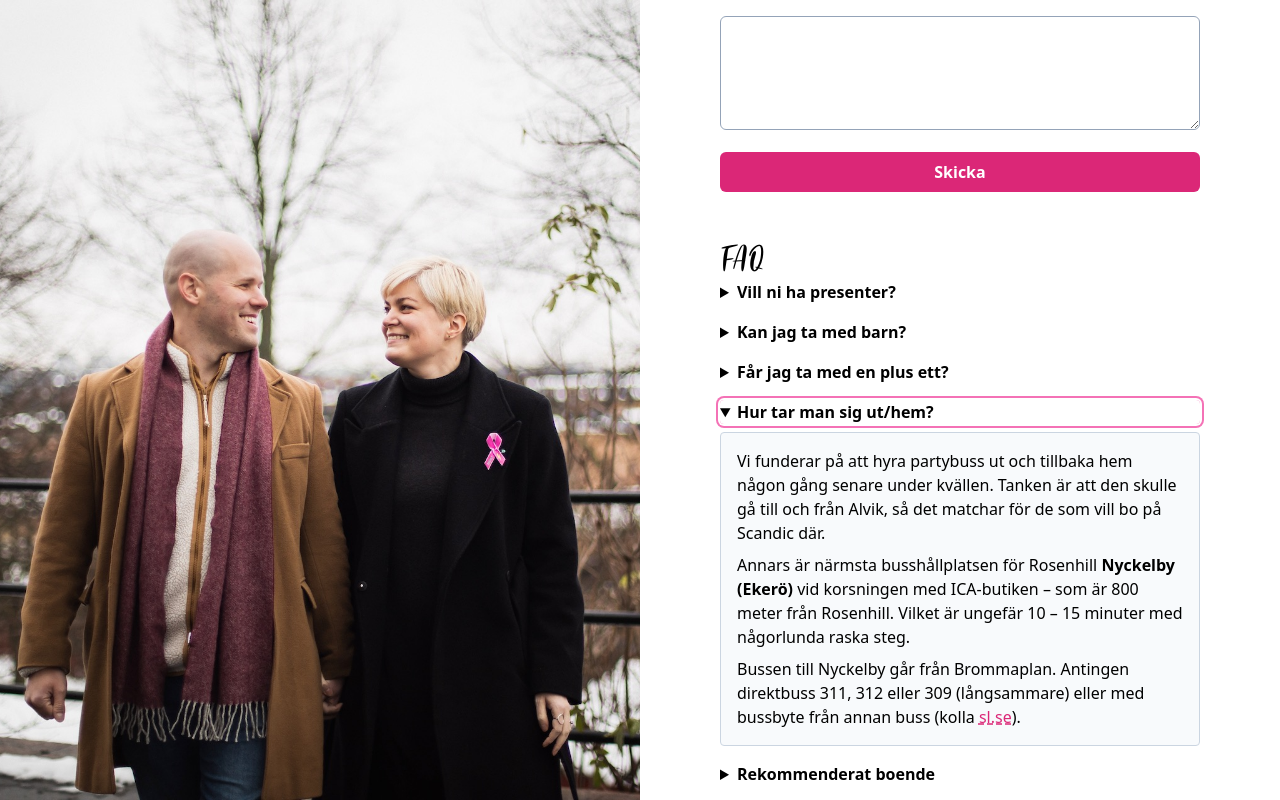
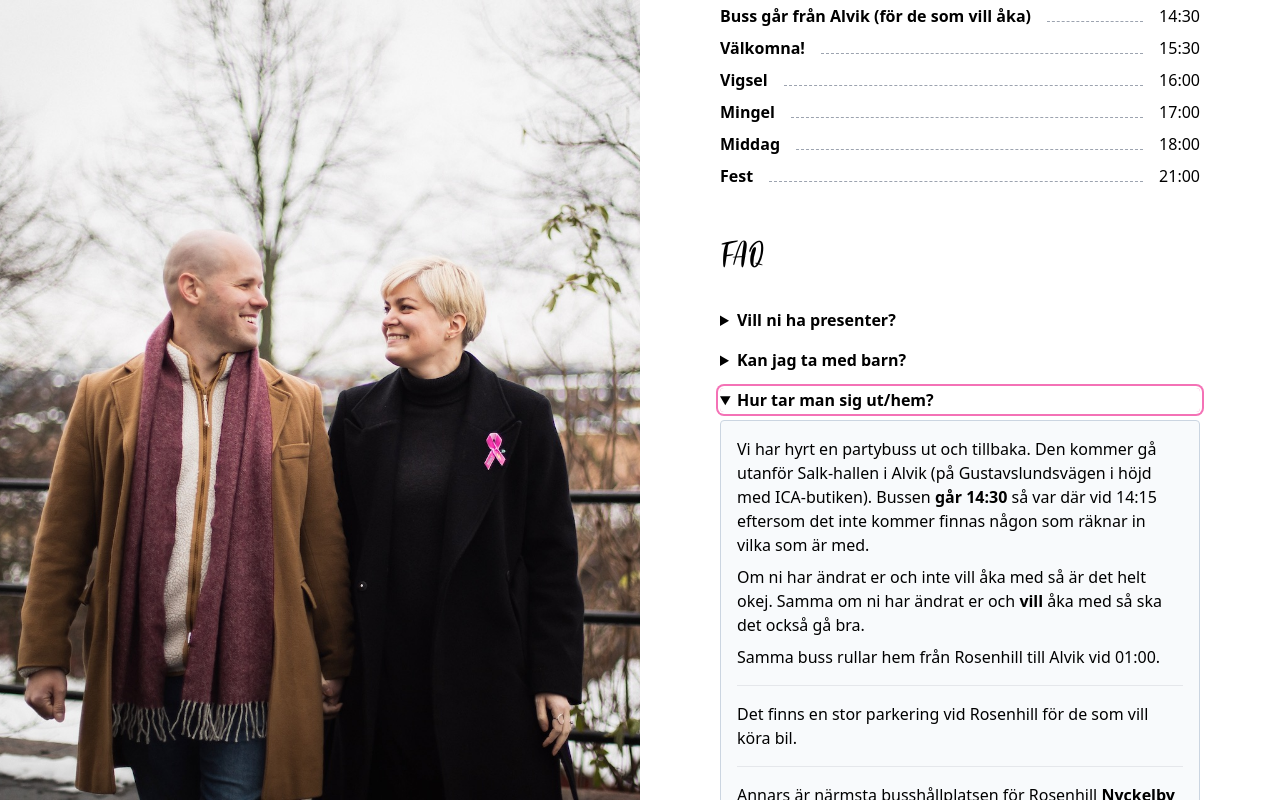
Before and after one commit to believer/rickard-och-jessica, a Next.js app: page / in a window 1280 px wide. Both pictures are taken after a click on the heading "Hur tar man sig ut/hem?". Built offline with nearby package versions, Linux system fonts and the light colour scheme.

Commit message:
chore: update information and remove OSA

```diff
--- a/app/components/FAQ.tsx
+++ b/app/components/FAQ.tsx
@@ -1,6 +1,6 @@
 const questions = [
   {
-    title: "Vill ni ha presenter?",
+    title: 'Vill ni ha presenter?',
     answer: (
       <>
         <p>
@@ -9,21 +9,21 @@ const questions = [
         </p>
         <p>
           Om ni ändå vill ge oss något så kan ni göra det genom att skänka till
-          en framtida bröllopsresa. Ni kan göra det genom att swisha till{" "}
+          en framtida bröllopsresa. Ni kan göra det genom att swisha till{' '}
           <a
             className="underline decoration-dashed decoration-pink-600 text-pink-600"
             href="#contact"
           >
             brudparet
-          </a>{" "}
-          eller genom att betala in på 9273-257 851 7 (ICA Banken).{" "}
+          </a>{' '}
+          eller genom att betala in på 9273-257 851 7 (ICA Banken).{' '}
           <span className="text-red-500">♥</span>
         </p>
       </>
     ),
   },
   {
-    title: "Kan jag ta med barn?",
+    title: 'Kan jag ta med barn?',
     answer: (
       <>
         <p>
@@ -41,32 +41,39 @@ const questions = [
     ),
   },
   {
-    title: "Får jag ta med en plus ett?",
-    answer: (
-      <p>
-        Alla som inte har blivit bjudna som ett par på inbjudningskuvertet får
-        ta med en plus ett. <span className="text-red-500">♥</span>
-      </p>
-    ),
-  },
-  {
-    title: "Hur tar man sig ut/hem?",
+    title: 'Hur tar man sig ut/hem?',
     answer: (
       <>
         <p>
-          Vi funderar på att hyra partybuss ut och tillbaka hem någon gång
-          senare under kvällen. Tanken är att den skulle gå till och från Alvik,
-          så det matchar för de som vill bo på Scandic där.
+          Vi har hyrt en partybuss ut och tillbaka. Den kommer gå utanför
+          Salk-hallen i Alvik (på Gustavslundsvägen i höjd med ICA-butiken).
+          Bussen <strong className="font-semibold">går 14:30</strong> så var där
+          vid 14:15 eftersom det inte kommer finnas någon som räknar in vilka
+          som är med.
         </p>
         <p>
-          Annars är närmsta busshållplatsen för Rosenhill{" "}
+          Om ni har ändrat er och inte vill åka med så är det helt okej. Samma
+          om ni har ändrat er och{' '}
+          <strong className="font-semibold">vill</strong> åka med så ska det
+          också gå bra.
+        </p>
+        <p className="font-medium">
+          Samma buss rullar hem från Rosenhill till Alvik vid 01:00.
+        </p>
+        <hr className="!my-4" />
+        <p>
+          Det finns en stor parkering vid Rosenhill för de som vill köra bil.
+        </p>
+        <hr className="!my-4" />
+        <p>
+          Annars är närmsta busshållplatsen för Rosenhill{' '}
           <strong className="font-semibold">Nyckelby (Ekerö)</strong> vid
           korsningen med ICA-butiken – som är 800 meter från Rosenhill. Vilket
           är ungefär 10 – 15 minuter med någorlunda raska steg.
         </p>
         <p>
           Bussen till Nyckelby går från Brommaplan. Antingen direktbuss 311, 312
-          eller 309 (långsammare) eller med bussbyte från annan buss (kolla{" "}
+          eller 309 (långsammare) eller med bussbyte från annan buss (kolla{' '}
           <a
             href="https://sl.se/"
             className="underline decoration-dashed decoration-pink-600 text-pink-600"
@@ -79,11 +86,11 @@ const questions = [
     ),
   },
   {
-    title: "Rekommenderat boende",
+    title: 'Rekommenderat boende',
     answer: (
       <p>
         Det finns ingen möjlighet att bo kvar på plats. Om man vill bo på hotell
-        efter så rekommenderar vi{" "}
+        efter så rekommenderar vi{' '}
         <a
           href="https://www.scandichotels.se/hotell/sverige/stockholm/scandic-alvik"
           target="_blank"
@@ -95,13 +102,45 @@ const questions = [
       </p>
     ),
   },
-];
+  {
+    title: 'Ta kort under vigseln',
+    answer: (
+      <p>
+        Vi vill att ni ska kunna njuta fullt av ceremonin så skippa gärna
+        mobiler och kameror under vigseln. En professionell fotograf är på
+        plats, så det kommer finnas gott om bilder efter.
+      </p>
+    ),
+  },
+  {
+    title: 'Vad ska vi dansa till för musik',
+    answer: (
+      <p>
+        Vi har skapat en{' '}
+        <a
+          href="https://open.spotify.com/playlist/2PClxNyk3NsOufQFMRTOZX?si=tJ-PECsDQz-94nhI_15Olw&pt=7c7c53d1916cf6c36d0675df2eda5eea"
+          className="underline decoration-dashed decoration-pink-600 text-pink-600"
+        >
+          delad lista i Spotify
+        </a>{' '}
+        där ni kan lägga in låtar. Hjälp oss skapa den ultimata partylistan! Om
+        du inte kommer åt den,{' '}
+        <a
+          href="#contact"
+          className="underline decoration-dashed decoration-pink-600 text-pink-600"
+        >
+          hör av dig.
+        </a>
+      </p>
+    ),
+  },
+]
 
 export function FAQ() {
   return (
     <>
       <h2 className="text-4xl font-cursive mt-8 md:mt-12">FAQ</h2>
-      <div className="space-y-4">
+      <div className="space-y-4 mt-8">
         {questions.map((question) => (
           <details key={question.title}>
             <summary className="cursor-pointer font-semibold focus:outline-none ring-2 rounded ring-offset-2 ring-offset-white ring-white transition-all focus:ring-pink-400">
@@ -114,5 +153,5 @@ export function FAQ() {
         ))}
       </div>
     </>
-  );
+  )
 }
--- a/app/page.tsx
+++ b/app/page.tsx
@@ -1,41 +1,41 @@
-import Image from "next/image";
-import rickJess from "./rickjess.jpg";
-import { OSA } from "./components/OSA";
-import { FAQ } from "./components/FAQ";
+import Image from 'next/image'
+import rickJess from './rickjess.jpg'
+import { FAQ } from './components/FAQ'
 
 const times = [
-  { title: "Välkomna!", time: "15:30" },
-  { title: "Vigsel", time: "16:00" },
-  { title: "Mingel", time: "17:00" },
-  { title: "Middag", time: "18:00" },
-  { title: "Fest", time: "21:00" },
-];
+  { title: 'Buss går från Alvik (för de som vill åka)', time: '14:30' },
+  { title: 'Välkomna!', time: '15:30' },
+  { title: 'Vigsel', time: '16:00' },
+  { title: 'Mingel', time: '17:00' },
+  { title: 'Middag', time: '18:00' },
+  { title: 'Fest', time: '21:00' },
+]
 
 const toastmadames = [
   {
-    name: "Fanny B",
-    email: "fannybaa@gmail.com",
-    phone: "0709266262",
+    name: 'Fanny B',
+    email: 'fannybaa@gmail.com',
+    phone: '0709266262',
   },
   {
-    name: "Josefin L",
-    email: "josefin.linusson@gmail.com",
-    phone: "0734346147",
+    name: 'Josefin L',
+    email: 'josefin.linusson@gmail.com',
+    phone: '0734346147',
   },
-] as const;
+] as const
 
 const contacts = [
   {
-    name: "Rickard",
-    email: "rickard@fastmail.se",
-    phone: "0721834008",
+    name: 'Rickard',
+    email: 'rickard@fastmail.se',
+    phone: '0721834008',
   },
   {
-    name: "Jessica",
-    email: "jessica.djurberg@gmail.com",
-    phone: "0704228085",
+    name: 'Jessica',
+    email: 'jessica.djurberg@gmail.com',
+    phone: '0704228085',
   },
-] as const;
+] as const
 
 export default function Home() {
   return (
@@ -63,23 +63,6 @@ export default function Home() {
             Den här sidan kommmer uppdateras fortlöpande med all information ni
             kan behöva.
           </p>
-          <p className="mt-4">
-            <span className="font-semibold">OSA senast <time dateTime="2023-07-16">16 juli 2023</time></span> genom{" "}
-            <a
-              href="#osa"
-              className="underline decoration-dashed decoration-pink-600 text-pink-600"
-            >
-              formuläret
-            </a>{" "}
-            nedan eller genom att{" "}
-            <a
-              href="#contact"
-              className="underline decoration-dashed decoration-pink-600 text-pink-600"
-            >
-              kontakta brudparet
-            </a>
-            .
-          </p>
           <ul className="mt-8">
             <li className="grid grid-cols-[max-content,1fr,max-content] items-baseline gap-4">
               <span className="font-bold">Plats</span>
@@ -93,14 +76,14 @@ export default function Home() {
                 >
                   Rosenhill
                 </a>
-                ,{" "}
+                ,{' '}
                 <a
                   className="underline decoration-dashed decoration-pink-600 text-pink-600"
                   href="https://www.google.com/maps/place/Rosenhills+Tr%C3%A4dg%C3%A5rd+och+Musteri/@59.2949802,17.7144241,17z/data=!3m1!4b1!4m9!3m8!1s0x465f748c916e19d7:0xda26f9f80fc77b0b!5m2!4m1!1i2!8m2!3d59.2949802!4d17.7166128!16s%2Fg%2F113fx_5yj"
                   target="_blank"
                   rel="noopener noreferrer"
                 >
-                  Ekerö
+                  Ekerö (Karta)
                 </a>
               </span>
             </li>
@@ -158,7 +141,6 @@ export default function Home() {
               </li>
             ))}
           </ul>
-          <OSA />
           <FAQ />
           <h2 className="text-4xl font-cursive mt-8 md:mt-12" id="contact">
             Kontakt
@@ -203,5 +185,5 @@ export default function Home() {
         </section>
       </div>
     </main>
-  );
+  )
 }
```
